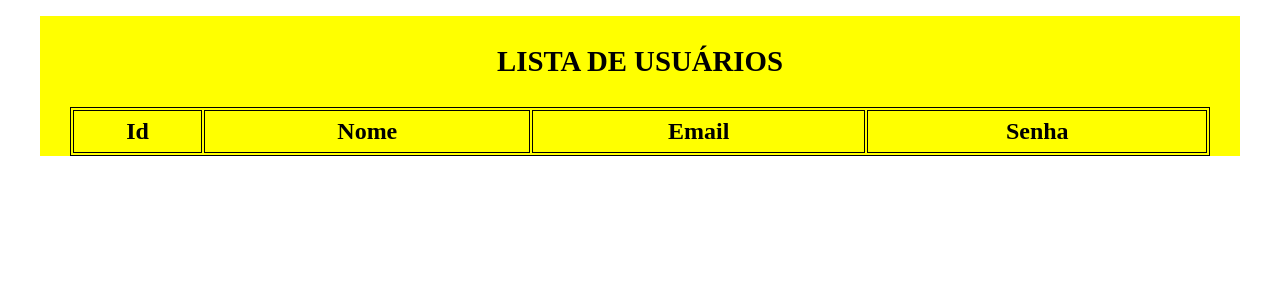
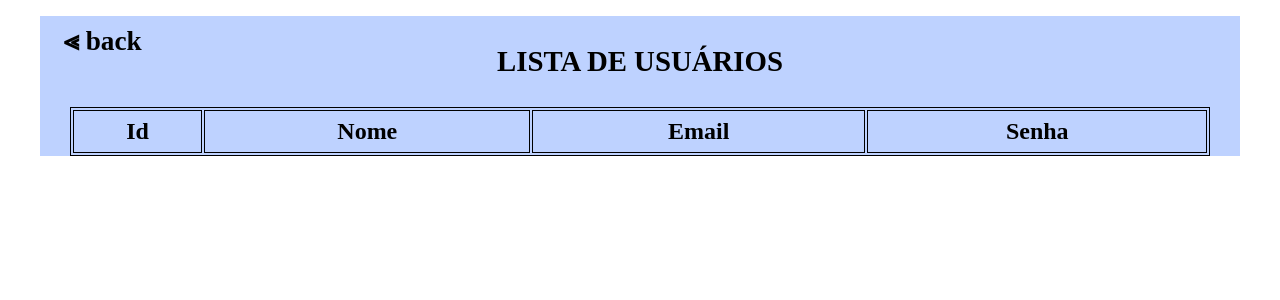
Before and after one commit to JailsonTech/AppSos, a Spring Boot app: page /lista in a window 1280 px wide. Shown: the top 300 px of the page. Run offline with Spring Boot 4, Linux system fonts and the light colour scheme; lists and menus that the app fills with data are empty.

Commit message:
modificações no template listUsers

```diff
--- a/src/main/java/com/app/sos/controller/UserController.java
+++ b/src/main/java/com/app/sos/controller/UserController.java
@@ -5,7 +5,6 @@ import org.springframework.beans.factory.annotation.Autowired;
 import org.springframework.stereotype.Controller;
 import org.springframework.ui.Model;
 import org.springframework.web.bind.annotation.*;
-import org.springframework.web.servlet.ModelAndView;
 
 @Controller
 public class UserController {
--- a/src/main/java/com/app/sos/service/UserService.java
+++ b/src/main/java/com/app/sos/service/UserService.java
@@ -13,5 +13,6 @@ public class UserService {
 
    public User criarUser(User user){
       return userRepository.save(user);
+
    }
 }
--- a/src/main/resources/static/css/listUsers.css
+++ b/src/main/resources/static/css/listUsers.css
@@ -3,14 +3,46 @@ section.container-listUsers{
    padding:0;
    max-width: 95%;
    height:auto;
-   background-color: yellow;
+   background-color: #a0beffaf;
    display:flex;
    flex-direction: column;
    align-items: center;
    align-content: center;
+   position:relative;
 
 
 }
+.goback{
+   display:flex;
+   width:content;
+   height:auto;
+   margin:0;
+   padding:0;
+   text-decoration:none;
+   cursor:pointer;
+   position:absolute;
+   top:7%;
+   left:2%;
+}
+.back{
+   display:flex;
+   flex-direction: column;
+   margin:0;
+   padding:0;
+   width:content;
+   height:auto;
+   color:#000;
+   font-size:clamp(1.1em, 1.3em + .5vw, 3vw);
+   transition:transform .7s ease-in-out;
+}
+h4:hover{
+transform:scale(1.1);
+color:#2b34aa;
+text-shadow: 2px 2px 3px #fff;
+transform:translateX(-.3em);
+opacity:1;
+}
+
 h3{
    display:flex;
    flex-direction: column;
--- a/src/main/resources/templates/listUsers.html
+++ b/src/main/resources/templates/listUsers.html
@@ -9,6 +9,9 @@
 <body>
 
 <section class="container-listUsers">
+   <a th:href="@{/login}" class="goback">
+      <h4 class="back">&#10913; back</h4>
+   </a>
    <h3>LISTA DE USUÁRIOS</h3>
    <table class="listaUsers">
       <tr class="tr-cabecalho">
@@ -26,4 +29,5 @@
    </table>
 </section>
 </body>
+
 </html>
--- a/src/main/resources/templates/login.html
+++ b/src/main/resources/templates/login.html
@@ -38,7 +38,7 @@
         </form>
         <p class="text_login-informativo">
             <img class="person" src="/images/person.png" alt="ícon person/ ícone de uma pessoa">
-            <a th:href="@{/listUsers}"  class="link-usuarios" >Usuários cadastrados</a>
+            <a th:href="@{/lista}"  class="link-usuarios" >Usuários cadastrados</a>
         </p>
     </div>
 </section>
```
Also changed, not shown: 2 other files.
